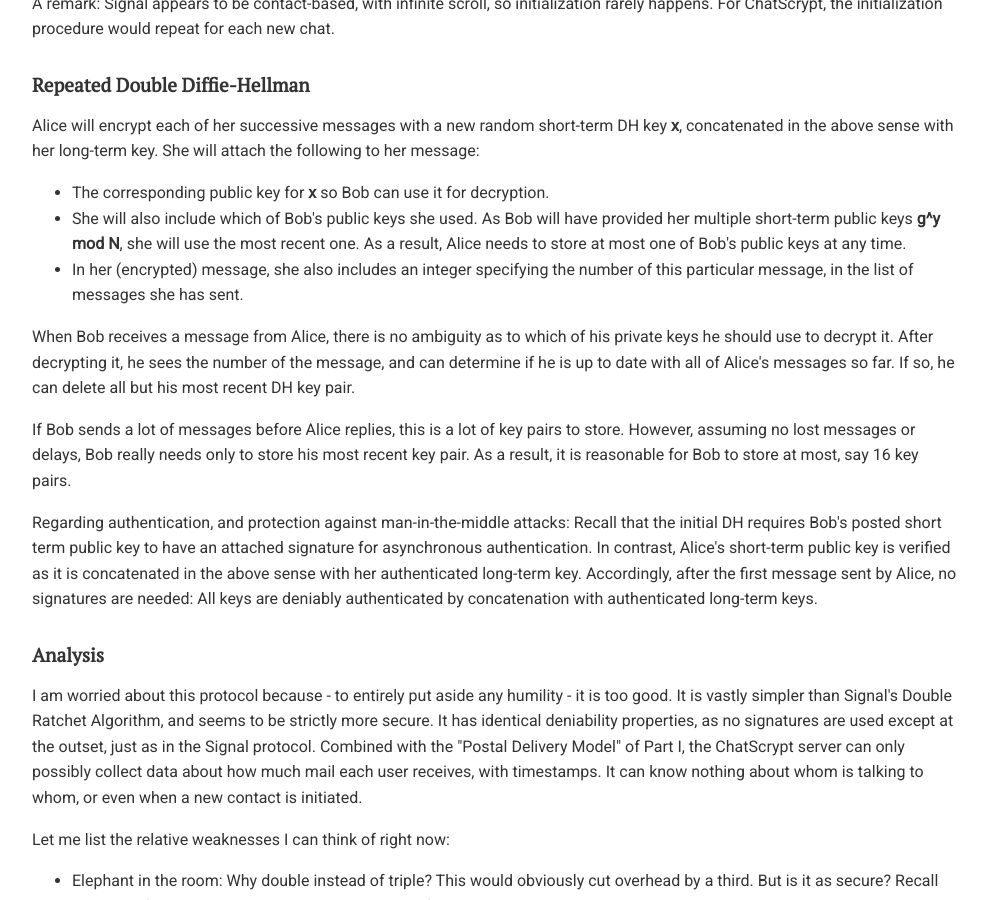
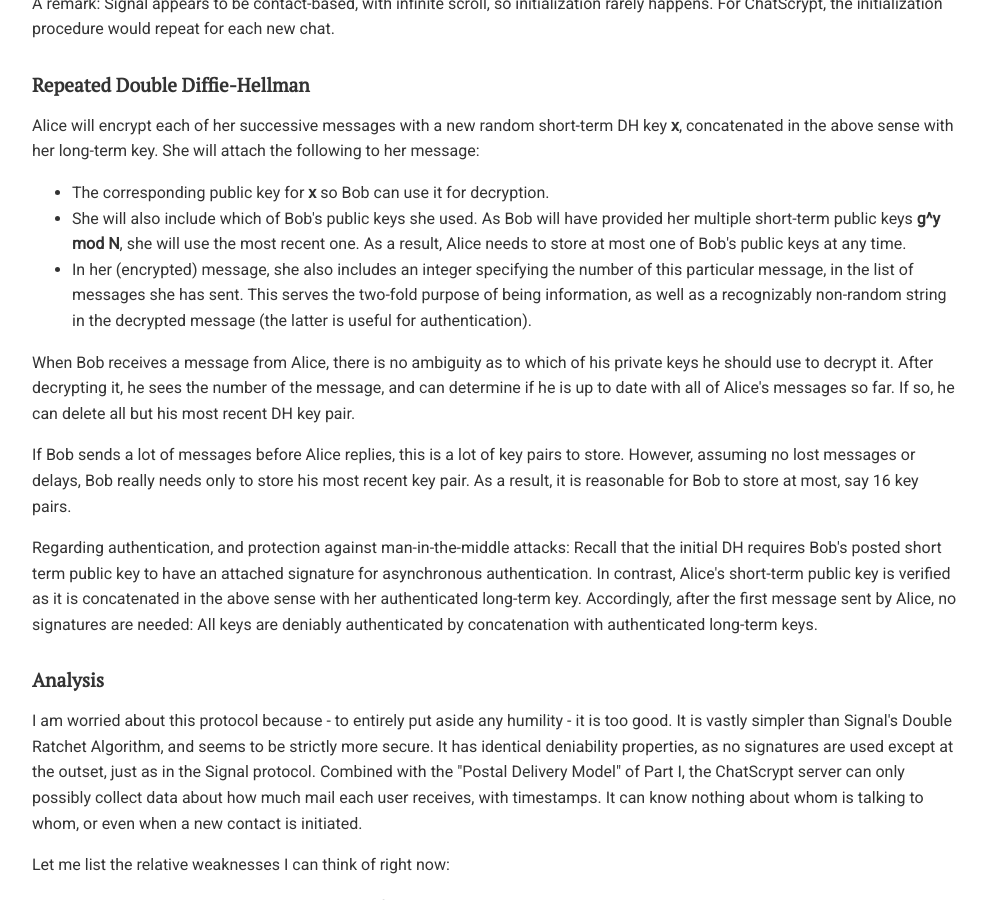
Before and after one commit to chatscrypt/chatscrypt.github.io, a Jekyll site: the page built from _posts/2020-01-21-the-chatscrypt-architecture-part-ii-repeated-triple-diffie-hellman.html, in a window 1280 px wide and 900 px high, scrolled down 746 px. Shown: the whole window, without its empty margins (143-1130 px from the left). Built offline with Jekyll 4.4.1, drawn with Linux system fonts in a browser that asks for light colours; comment, search, counter and statistics services are not loaded.

Commit message:
Update 2020-01-21-the-chatscrypt-architecture-part-ii-repeated-triple-diffie-hellman.html

```diff
--- a/_posts/2020-01-21-the-chatscrypt-architecture-part-ii-repeated-triple-diffie-hellman.html
+++ b/_posts/2020-01-21-the-chatscrypt-architecture-part-ii-repeated-triple-diffie-hellman.html
@@ -39,7 +39,7 @@
 <ul>
   <li> The corresponding public key for <b>x</b> so Bob can use it for decryption.
    <li> She will also include which of Bob's public keys she used. As Bob will have provided her multiple short-term public keys <b>g^y mod N</b>, she will use the most recent one. As a result, Alice needs to store at most one of Bob's public keys at any time.
-<li>In her (encrypted) message, she also includes an integer specifying the number of this particular message, in the list of messages she has sent.
+<li>In her (encrypted) message, she also includes an integer specifying the number of this particular message, in the list of messages she has sent. This serves the two-fold purpose of being information, as well as a recognizably non-random string in the decrypted message (the latter is useful for authentication).
   </ul>
 
 <p>When Bob receives a message from Alice, there is no ambiguity as to which of his private keys he should use to decrypt it. After decrypting it, he sees the number of the message, and can determine if he is up to date with all of Alice's messages so far. If so, he can delete all but his most recent DH key pair.
```
